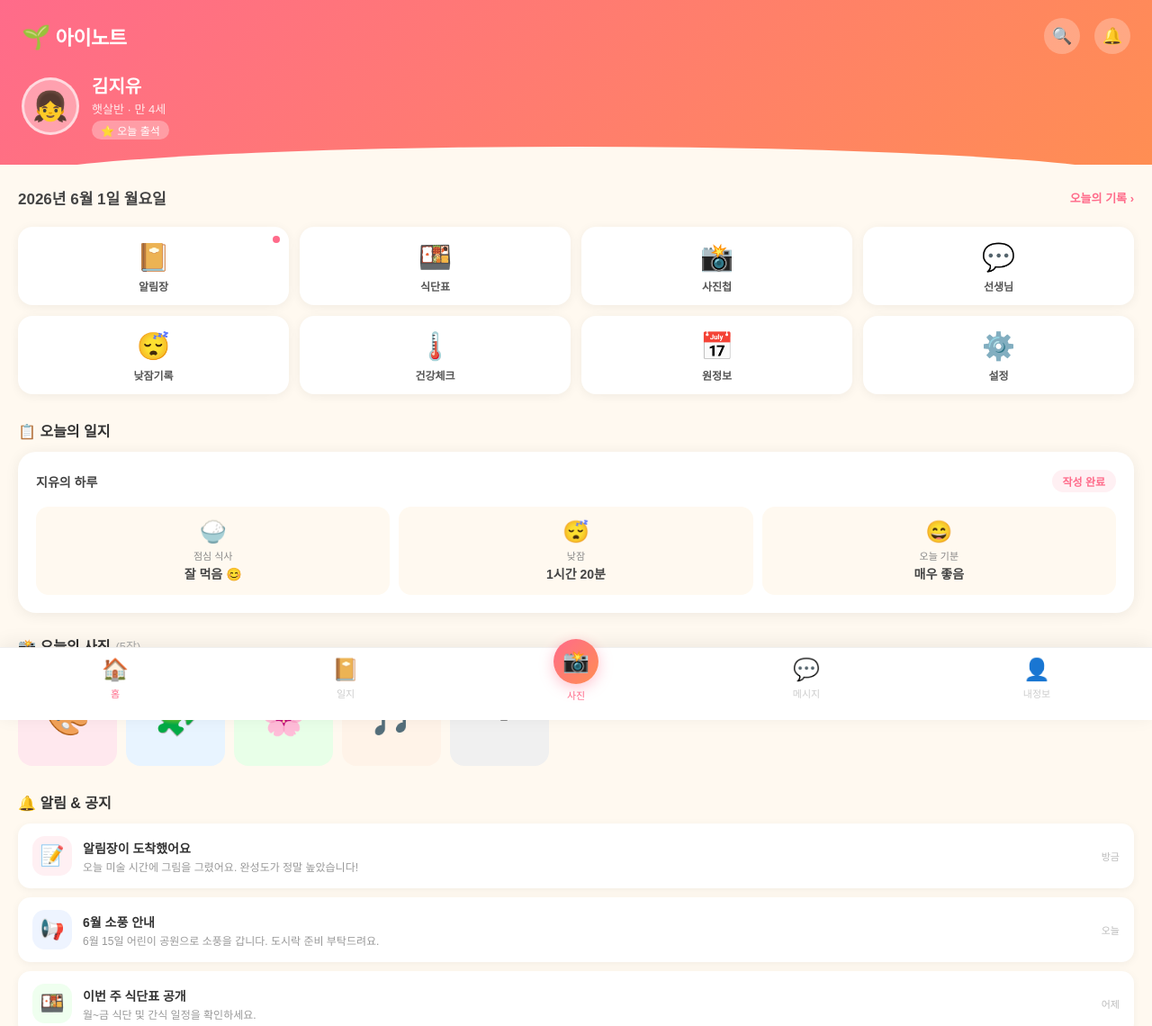
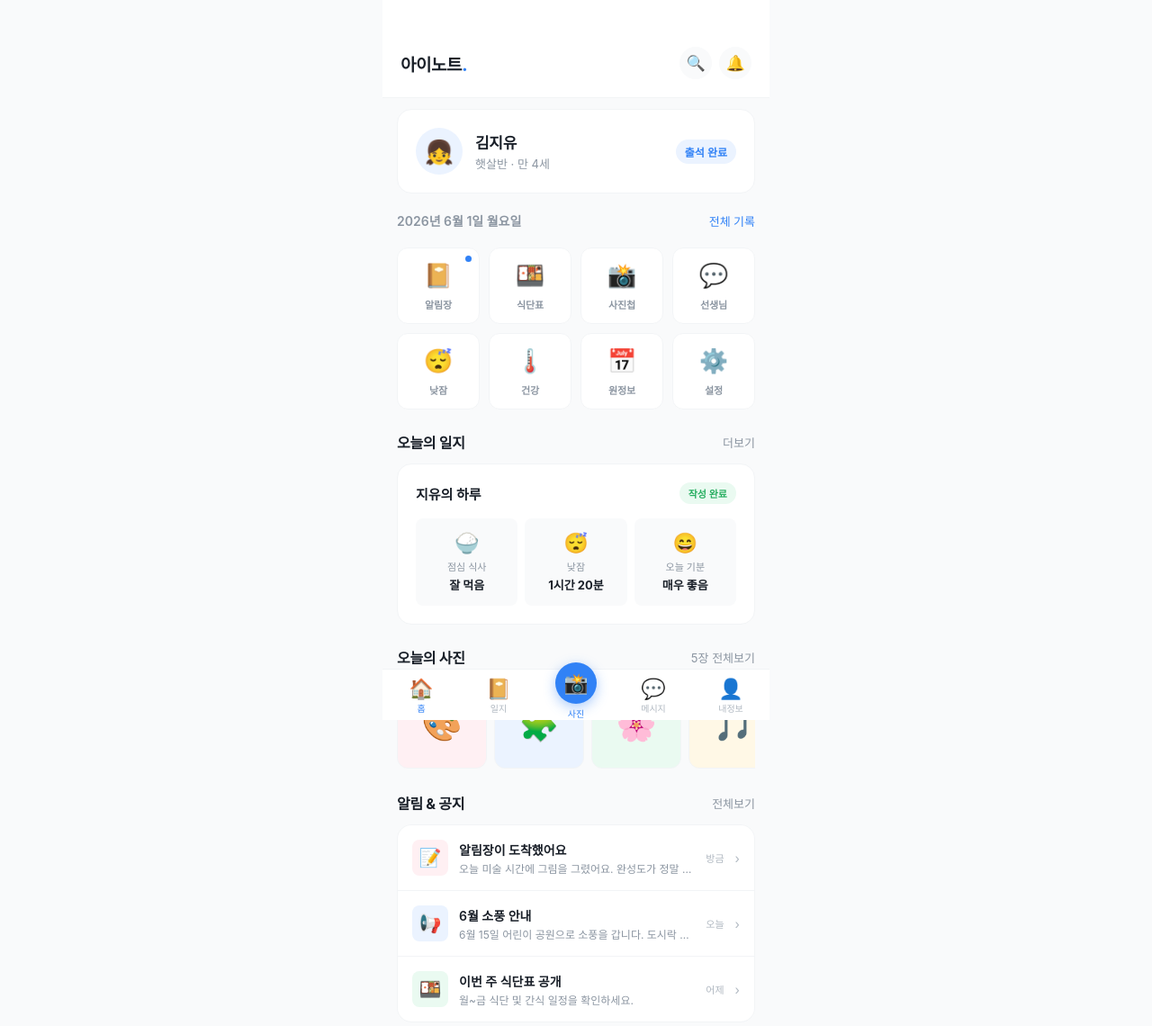
Before and after one commit to dalnim0130/AX-Private, a plain HTML site: page index.html in a window 1280 px wide. Shown: the top 1140 px of the page at 90% size. Drawn offline with Linux system fonts and the light colour scheme.

Commit message:
Redesign UI with Toss-style minimal design system

```diff
--- a/index.html
+++ b/index.html
@@ -3,424 +3,479 @@
 <head>
   <meta charset="UTF-8" />
   <meta name="viewport" content="width=device-width, initial-scale=1.0" />
-  <title>아이노트 — 우리 아이 하루 이야기</title>
+  <title>아이노트</title>
   <style>
-    * { margin: 0; padding: 0; box-sizing: border-box; }
+    * { margin: 0; padding: 0; box-sizing: border-box; -webkit-tap-highlight-color: transparent; }
+
+    :root {
+      --blue: #3182F6;
+      --blue-light: #EBF3FF;
+      --text-primary: #191F28;
+      --text-secondary: #8B95A1;
+      --text-tertiary: #B0B8C1;
+      --bg: #F9FAFB;
+      --surface: #FFFFFF;
+      --border: #F2F4F6;
+      --radius-lg: 16px;
+      --radius-md: 12px;
+      --radius-sm: 8px;
+    }
 
     body {
-      font-family: 'Apple SD Gothic Neo', 'Noto Sans KR', sans-serif;
-      background: #FFF9F0;
-      color: #333;
+      font-family: -apple-system, 'Apple SD Gothic Neo', 'Pretendard', sans-serif;
+      background: var(--bg);
+      color: var(--text-primary);
       min-height: 100vh;
+      max-width: 430px;
+      margin: 0 auto;
     }
 
-    /* ── 상단 헤더 ── */
+    /* ── 헤더 ── */
     header {
-      background: linear-gradient(135deg, #FF6B8A 0%, #FF8E53 100%);
-      padding: 20px 24px 28px;
-      color: white;
-      position: relative;
-      overflow: hidden;
+      background: var(--surface);
+      padding: 52px 20px 20px;
+      border-bottom: 1px solid var(--border);
     }
-    header::after {
-      content: '';
-      position: absolute;
-      bottom: -20px; left: 0; right: 0;
-      height: 40px;
-      background: #FFF9F0;
-      border-radius: 50% 50% 0 0 / 100% 100% 0 0;
+    .header-row {
+      display: flex;
+      justify-content: space-between;
+      align-items: center;
     }
-    .header-top {
+    .logo {
+      font-size: 19px;
+      font-weight: 800;
+      letter-spacing: -0.5px;
+      color: var(--text-primary);
+    }
+    .logo-dot { color: var(--blue); }
+    .header-actions { display: flex; gap: 8px; }
+    .icon-btn {
+      width: 36px; height: 36px;
+      border: none;
+      background: var(--bg);
+      border-radius: 50%;
+      display: flex; align-items: center; justify-content: center;
+      cursor: pointer;
+      font-size: 17px;
+    }
+
+    /* ── 프로필 배너 ── */
+    .profile-banner {
+      background: var(--surface);
+      margin: 12px 16px 0;
+      border-radius: var(--radius-lg);
+      padding: 20px;
+      display: flex;
+      align-items: center;
+      gap: 14px;
+      border: 1px solid var(--border);
+    }
+    .avatar {
+      width: 52px; height: 52px;
+      background: var(--blue-light);
+      border-radius: 50%;
+      display: flex; align-items: center; justify-content: center;
+      font-size: 26px;
+      flex-shrink: 0;
+    }
+    .profile-info { flex: 1; }
+    .profile-name {
+      font-size: 17px;
+      font-weight: 700;
+      letter-spacing: -0.3px;
+    }
+    .profile-sub {
+      font-size: 13px;
+      color: var(--text-secondary);
+      margin-top: 2px;
+    }
+    .attendance-badge {
+      background: var(--blue-light);
+      color: var(--blue);
+      font-size: 12px;
+      font-weight: 600;
+      padding: 5px 10px;
+      border-radius: 20px;
+      white-space: nowrap;
+    }
+
+    /* ── 본문 ── */
+    main { padding: 20px 16px 100px; }
+
+    .date-row {
       display: flex;
       justify-content: space-between;
       align-items: center;
       margin-bottom: 20px;
     }
-    .app-logo {
-      font-size: 22px;
-      font-weight: 800;
-      letter-spacing: -0.5px;
+    .date-text {
+      font-size: 14px;
+      font-weight: 600;
+      color: var(--text-secondary);
     }
-    .app-logo span { font-size: 26px; }
-    .header-icons { display: flex; gap: 16px; }
-    .header-icons button {
-      background: rgba(255,255,255,0.25);
-      border: none;
-      border-radius: 50%;
-      width: 40px; height: 40px;
-      font-size: 18px;
-      cursor: pointer;
-      display: flex; align-items: center; justify-content: center;
+    .view-all {
+      font-size: 13px;
+      color: var(--blue);
+      font-weight: 500;
+      text-decoration: none;
     }
 
-    .child-profile {
-      display: flex;
-      align-items: center;
-      gap: 14px;
+    /* 빠른 메뉴 */
+    .quick-grid {
+      display: grid;
+      grid-template-columns: repeat(4, 1fr);
+      gap: 10px;
+      margin-bottom: 24px;
     }
-    .avatar {
-      width: 64px; height: 64px;
+    .q-item {
+      background: var(--surface);
+      border-radius: var(--radius-md);
+      padding: 14px 6px 12px;
+      text-align: center;
+      border: 1px solid var(--border);
+      cursor: pointer;
+      text-decoration: none;
+      color: inherit;
+      display: block;
+      position: relative;
+      transition: background .12s;
+    }
+    .q-item:active { background: var(--bg); }
+    .q-icon { font-size: 26px; display: block; margin-bottom: 6px; }
+    .q-label {
+      font-size: 11px;
+      font-weight: 600;
+      color: var(--text-secondary);
+      letter-spacing: -0.2px;
+    }
+    .q-badge {
+      position: absolute;
+      top: 8px; right: 8px;
+      width: 7px; height: 7px;
+      background: var(--blue);
       border-radius: 50%;
-      background: rgba(255,255,255,0.35);
-      display: flex; align-items: center; justify-content: center;
-      font-size: 32px;
-      border: 3px solid rgba(255,255,255,0.6);
-    }
-    .child-info h2 { font-size: 20px; font-weight: 700; }
-    .child-info p { font-size: 13px; opacity: 0.85; margin-top: 2px; }
-    .badge {
-      display: inline-block;
-      background: rgba(255,255,255,0.3);
-      border-radius: 20px;
-      padding: 2px 10px;
-      font-size: 12px;
-      margin-top: 4px;
     }
 
-    /* ── 본문 ── */
-    main { padding: 24px 20px 100px; }
-
-    /* 오늘 날짜 */
-    .date-bar {
+    /* 섹션 헤더 */
+    .sec-head {
       display: flex;
       justify-content: space-between;
       align-items: center;
-      margin-bottom: 20px;
+      margin-bottom: 12px;
     }
-    .date-bar h3 { font-size: 17px; font-weight: 700; color: #444; }
-    .date-bar span { font-size: 13px; color: #FF6B8A; font-weight: 600; }
-
-    /* 빠른 메뉴 그리드 */
-    .quick-menu {
-      display: grid;
-      grid-template-columns: repeat(4, 1fr);
-      gap: 12px;
-      margin-bottom: 28px;
-    }
-    .menu-item {
-      background: white;
-      border-radius: 16px;
-      padding: 16px 8px 12px;
-      text-align: center;
-      box-shadow: 0 2px 12px rgba(0,0,0,0.06);
-      cursor: pointer;
-      transition: transform .15s, box-shadow .15s;
-      text-decoration: none;
-      color: inherit;
-      display: block;
-    }
-    .menu-item:active { transform: scale(0.95); }
-    .menu-icon {
-      font-size: 30px;
-      margin-bottom: 6px;
-      display: block;
-    }
-    .menu-label { font-size: 12px; font-weight: 600; color: #555; }
-    .menu-item .dot {
-      width: 8px; height: 8px;
-      background: #FF6B8A;
-      border-radius: 50%;
-      position: absolute;
-      top: 10px; right: 10px;
-    }
-    .menu-item { position: relative; }
-
-    /* 카드 섹션 공통 */
-    .section-title {
+    .sec-title {
       font-size: 16px;
       font-weight: 700;
-      color: #333;
-      margin-bottom: 12px;
-      display: flex;
-      align-items: center;
-      gap: 6px;
+      letter-spacing: -0.3px;
+    }
+    .sec-more {
+      font-size: 13px;
+      color: var(--text-secondary);
+      text-decoration: none;
     }
 
     /* 오늘의 일지 카드 */
-    .today-card {
-      background: white;
-      border-radius: 20px;
+    .journal-card {
+      background: var(--surface);
+      border-radius: var(--radius-lg);
       padding: 20px;
-      box-shadow: 0 2px 16px rgba(0,0,0,0.07);
+      border: 1px solid var(--border);
       margin-bottom: 24px;
     }
-    .today-card .card-header {
+    .journal-top {
       display: flex;
       justify-content: space-between;
       align-items: center;
       margin-bottom: 16px;
     }
-    .card-header .tag {
-      background: #FFF0F3;
-      color: #FF6B8A;
+    .journal-name { font-size: 15px; font-weight: 700; }
+    .status-tag {
+      background: #EAFAF1;
+      color: #27AE60;
+      font-size: 11px;
+      font-weight: 600;
+      padding: 4px 10px;
       border-radius: 20px;
-      padding: 4px 12px;
-      font-size: 12px;
-      font-weight: 600;
     }
-    .today-stats {
+    .stat-grid {
       display: grid;
       grid-template-columns: repeat(3, 1fr);
-      gap: 10px;
+      gap: 8px;
     }
-    .stat-item {
-      background: #FFF9F0;
-      border-radius: 14px;
-      padding: 14px 10px;
+    .stat-box {
+      background: var(--bg);
+      border-radius: var(--radius-sm);
+      padding: 14px 8px;
       text-align: center;
     }
-    .stat-item .emoji { font-size: 24px; display: block; margin-bottom: 4px; }
-    .stat-item .stat-label { font-size: 11px; color: #888; }
-    .stat-item .stat-value { font-size: 14px; font-weight: 700; color: #444; margin-top: 2px; }
+    .stat-emoji { font-size: 22px; display: block; margin-bottom: 5px; }
+    .stat-lbl { font-size: 11px; color: var(--text-secondary); }
+    .stat-val { font-size: 13px; font-weight: 700; margin-top: 3px; color: var(--text-primary); }
 
-    /* 사진 갤러리 미리보기 */
-    .photo-row {
+    /* 사진 */
+    .photo-scroll {
       display: flex;
-      gap: 10px;
+      gap: 8px;
       overflow-x: auto;
-      padding-bottom: 4px;
+      padding-bottom: 2px;
       margin-bottom: 24px;
       scrollbar-width: none;
     }
-    .photo-row::-webkit-scrollbar { display: none; }
+    .photo-scroll::-webkit-scrollbar { display: none; }
     .photo-thumb {
-      min-width: 110px; height: 110px;
-      border-radius: 16px;
+      min-width: 100px; height: 100px;
+      border-radius: var(--radius-md);
       display: flex; align-items: center; justify-content: center;
-      font-size: 40px;
+      font-size: 36px;
+      flex-shrink: 0;
+      border: 1px solid var(--border);
       cursor: pointer;
-      flex-shrink: 0;
     }
-    .photo-thumb:nth-child(1) { background: #FFE8EE; }
-    .photo-thumb:nth-child(2) { background: #E8F4FF; }
-    .photo-thumb:nth-child(3) { background: #E8FFE8; }
-    .photo-thumb:nth-child(4) { background: #FFF3E8; }
-    .photo-thumb.more {
-      background: #F0F0F0;
-      font-size: 16px;
+    .photo-thumb:nth-child(1) { background: #FFF0F3; }
+    .photo-thumb:nth-child(2) { background: #EBF3FF; }
+    .photo-thumb:nth-child(3) { background: #EAFAF1; }
+    .photo-thumb:nth-child(4) { background: #FFF8E6; }
+    .photo-more {
+      background: var(--bg);
+      color: var(--text-secondary);
+      font-size: 14px;
       font-weight: 700;
-      color: #888;
     }
 
-    /* 알림/공지 */
-    .notice-list { display: flex; flex-direction: column; gap: 10px; margin-bottom: 24px; }
+    /* 알림 리스트 */
+    .notice-list { display: flex; flex-direction: column; gap: 1px; background: var(--border); border-radius: var(--radius-lg); overflow: hidden; border: 1px solid var(--border); }
     .notice-item {
-      background: white;
-      border-radius: 14px;
-      padding: 14px 16px;
-      box-shadow: 0 2px 10px rgba(0,0,0,0.05);
+      background: var(--surface);
+      padding: 16px;
       display: flex;
       align-items: center;
       gap: 12px;
       cursor: pointer;
+      transition: background .1s;
     }
-    .notice-icon-wrap {
-      width: 44px; height: 44px;
-      border-radius: 14px;
+    .notice-item:active { background: var(--bg); }
+    .n-icon {
+      width: 40px; height: 40px;
+      border-radius: var(--radius-sm);
       display: flex; align-items: center; justify-content: center;
-      font-size: 22px;
+      font-size: 20px;
       flex-shrink: 0;
     }
-    .notice-icon-wrap.pink { background: #FFF0F3; }
-    .notice-icon-wrap.blue { background: #EEF4FF; }
-    .notice-icon-wrap.green { background: #EFFFEF; }
-    .notice-content { flex: 1; overflow: hidden; }
-    .notice-title { font-size: 14px; font-weight: 600; }
-    .notice-sub { font-size: 12px; color: #999; margin-top: 2px; white-space: nowrap; overflow: hidden; text-overflow: ellipsis; }
-    .notice-time { font-size: 11px; color: #BBB; flex-shrink: 0; }
+    .n-icon.pink { background: #FFF0F3; }
+    .n-icon.blue { background: var(--blue-light); }
+    .n-icon.green { background: #EAFAF1; }
+    .n-body { flex: 1; overflow: hidden; }
+    .n-title { font-size: 14px; font-weight: 600; }
+    .n-desc { font-size: 12px; color: var(--text-secondary); margin-top: 2px; white-space: nowrap; overflow: hidden; text-overflow: ellipsis; }
+    .n-time { font-size: 11px; color: var(--text-tertiary); flex-shrink: 0; }
+    .n-arrow { color: var(--text-tertiary); font-size: 14px; flex-shrink: 0; }
 
-    /* ── 하단 내비게이션 ── */
-    .bottom-nav {
+    /* ── 하단 탭 ── */
+    .tab-bar {
       position: fixed;
-      bottom: 0; left: 0; right: 0;
-      background: white;
-      border-top: 1px solid #F0F0F0;
+      bottom: 0; left: 50%; transform: translateX(-50%);
+      width: 100%; max-width: 430px;
+      background: var(--surface);
+      border-top: 1px solid var(--border);
       display: flex;
-      padding: 10px 0 20px;
-      box-shadow: 0 -4px 20px rgba(0,0,0,0.07);
+      padding: 10px 0 env(safe-area-inset-bottom, 16px);
     }
-    .nav-item {
+    .tab-item {
       flex: 1;
       display: flex;
       flex-direction: column;
       align-items: center;
-      gap: 4px;
+      gap: 3px;
       cursor: pointer;
-      color: #CCC;
-      font-size: 11px;
+      color: var(--text-tertiary);
+      font-size: 10px;
       font-weight: 500;
       text-decoration: none;
-      transition: color .15s;
+      transition: color .1s;
     }
-    .nav-item.active { color: #FF6B8A; }
-    .nav-item .nav-icon { font-size: 24px; }
-    .nav-item.center-btn .nav-icon {
-      background: linear-gradient(135deg, #FF6B8A, #FF8E53);
+    .tab-item.active { color: var(--blue); }
+    .tab-icon { font-size: 22px; line-height: 1; }
+    .tab-item.fab .tab-icon {
+      background: var(--blue);
       color: white;
-      width: 50px; height: 50px;
+      width: 46px; height: 46px;
       border-radius: 50%;
       display: flex; align-items: center; justify-content: center;
-      margin-top: -20px;
-      font-size: 24px;
-      box-shadow: 0 4px 16px rgba(255,107,138,0.4);
+      margin-top: -18px;
+      font-size: 22px;
+      box-shadow: 0 4px 14px rgba(49,130,246,0.4);
     }
-    .nav-item.center-btn { color: #FF6B8A; }
+    .tab-item.fab { color: var(--blue); }
   </style>
 </head>
 <body>
 
   <!-- 헤더 -->
   <header>
-    <div class="header-top">
-      <div class="app-logo"><span>🌱</span> 아이노트</div>
-      <div class="header-icons">
-        <button title="검색">🔍</button>
-        <button title="알림">🔔</button>
-      </div>
-    </div>
-    <div class="child-profile">
-      <div class="avatar">👧</div>
-      <div class="child-info">
-        <h2>김지유</h2>
-        <p>햇살반 · 만 4세</p>
-        <span class="badge">⭐ 오늘 출석</span>
+    <div class="header-row">
+      <div class="logo">아이노트<span class="logo-dot">.</span></div>
+      <div class="header-actions">
+        <button class="icon-btn" title="검색">🔍</button>
+        <button class="icon-btn" title="알림">🔔</button>
       </div>
     </div>
   </header>
+
+  <!-- 프로필 배너 -->
+  <div class="profile-banner">
+    <div class="avatar">👧</div>
+    <div class="profile-info">
+      <div class="profile-name">김지유</div>
+      <div class="profile-sub">햇살반 · 만 4세</div>
+    </div>
+    <div class="attendance-badge">출석 완료</div>
+  </div>
 
   <!-- 본문 -->
   <main>
 
     <!-- 날짜 -->
-    <div class="date-bar">
-      <h3>2026년 6월 1일 월요일</h3>
-      <span>오늘의 기록 ›</span>
+    <div class="date-row">
+      <span class="date-text">2026년 6월 1일 월요일</span>
+      <a class="view-all" href="#">전체 기록</a>
     </div>
 
     <!-- 빠른 메뉴 -->
-    <div class="quick-menu">
-      <a class="menu-item" href="#">
-        <div class="dot"></div>
-        <span class="menu-icon">📔</span>
-        <span class="menu-label">알림장</span>
+    <div class="quick-grid">
+      <a class="q-item" href="#">
+        <div class="q-badge"></div>
+        <span class="q-icon">📔</span>
+        <span class="q-label">알림장</span>
       </a>
-      <a class="menu-item" href="#">
-        <span class="menu-icon">🍱</span>
-        <span class="menu-label">식단표</span>
+      <a class="q-item" href="#">
+        <span class="q-icon">🍱</span>
+        <span class="q-label">식단표</span>
       </a>
-      <a class="menu-item" href="#">
-        <span class="menu-icon">📸</span>
-        <span class="menu-label">사진첩</span>
+      <a class="q-item" href="#">
+        <span class="q-icon">📸</span>
+        <span class="q-label">사진첩</span>
       </a>
-      <a class="menu-item" href="#">
-        <span class="menu-icon">💬</span>
-        <span class="menu-label">선생님</span>
+      <a class="q-item" href="#">
+        <span class="q-icon">💬</span>
+        <span class="q-label">선생님</span>
       </a>
-      <a class="menu-item" href="#">
-        <span class="menu-icon">😴</span>
-        <span class="menu-label">낮잠기록</span>
+      <a class="q-item" href="#">
+        <span class="q-icon">😴</span>
+        <span class="q-label">낮잠</span>
       </a>
-      <a class="menu-item" href="#">
-        <span class="menu-icon">🌡️</span>
-        <span class="menu-label">건강체크</span>
+      <a class="q-item" href="#">
+        <span class="q-icon">🌡️</span>
+        <span class="q-label">건강</span>
       </a>
-      <a class="menu-item" href="#">
-        <span class="menu-icon">📅</span>
-        <span class="menu-label">원정보</span>
+      <a class="q-item" href="#">
+        <span class="q-icon">📅</span>
+        <span class="q-label">원정보</span>
       </a>
-      <a class="menu-item" href="#">
-        <span class="menu-icon">⚙️</span>
-        <span class="menu-label">설정</span>
+      <a class="q-item" href="#">
+        <span class="q-icon">⚙️</span>
+        <span class="q-label">설정</span>
       </a>
     </div>
 
     <!-- 오늘의 일지 -->
-    <div class="section-title">📋 오늘의 일지</div>
-    <div class="today-card">
-      <div class="card-header">
-        <span style="font-size:14px; font-weight:600; color:#444;">지유의 하루</span>
-        <span class="tag">작성 완료</span>
+    <div class="sec-head">
+      <span class="sec-title">오늘의 일지</span>
+      <a class="sec-more" href="#">더보기</a>
+    </div>
+    <div class="journal-card">
+      <div class="journal-top">
+        <span class="journal-name">지유의 하루</span>
+        <span class="status-tag">작성 완료</span>
       </div>
-      <div class="today-stats">
-        <div class="stat-item">
-          <span class="emoji">🍚</span>
-          <div class="stat-label">점심 식사</div>
-          <div class="stat-value">잘 먹음 😊</div>
+      <div class="stat-grid">
+        <div class="stat-box">
+          <span class="stat-emoji">🍚</span>
+          <div class="stat-lbl">점심 식사</div>
+          <div class="stat-val">잘 먹음</div>
         </div>
-        <div class="stat-item">
-          <span class="emoji">😴</span>
-          <div class="stat-label">낮잠</div>
-          <div class="stat-value">1시간 20분</div>
+        <div class="stat-box">
+          <span class="stat-emoji">😴</span>
+          <div class="stat-lbl">낮잠</div>
+          <div class="stat-val">1시간 20분</div>
         </div>
-        <div class="stat-item">
-          <span class="emoji">😄</span>
-          <div class="stat-label">오늘 기분</div>
-          <div class="stat-value">매우 좋음</div>
+        <div class="stat-box">
+          <span class="stat-emoji">😄</span>
+          <div class="stat-lbl">오늘 기분</div>
+          <div class="stat-val">매우 좋음</div>
         </div>
       </div>
     </div>
 
     <!-- 오늘의 사진 -->
-    <div class="section-title">📸 오늘의 사진 <span style="font-size:13px;font-weight:400;color:#aaa;">(5장)</span></div>
-    <div class="photo-row">
+    <div class="sec-head">
+      <span class="sec-title">오늘의 사진</span>
+      <a class="sec-more" href="#">5장 전체보기</a>
+    </div>
+    <div class="photo-scroll">
       <div class="photo-thumb">🎨</div>
       <div class="photo-thumb">🧩</div>
       <div class="photo-thumb">🌸</div>
       <div class="photo-thumb">🎵</div>
-      <div class="photo-thumb more">+1</div>
+      <div class="photo-thumb photo-more">+1</div>
     </div>
 
     <!-- 알림 & 공지 -->
-    <div class="section-title">🔔 알림 & 공지</div>
+    <div class="sec-head">
+      <span class="sec-title">알림 & 공지</span>
+      <a class="sec-more" href="#">전체보기</a>
+    </div>
     <div class="notice-list">
       <div class="notice-item">
-        <div class="notice-icon-wrap pink">📝</div>
-        <div class="notice-content">
-          <div class="notice-title">알림장이 도착했어요</div>
-          <div class="notice-sub">오늘 미술 시간에 그림을 그렸어요. 완성도가 정말 높았습니다!</div>
+        <div class="n-icon pink">📝</div>
+        <div class="n-body">
+          <div class="n-title">알림장이 도착했어요</div>
+          <div class="n-desc">오늘 미술 시간에 그림을 그렸어요. 완성도가 정말 높았습니다!</div>
         </div>
-        <span class="notice-time">방금</span>
+        <span class="n-time">방금</span>
+        <span class="n-arrow">›</span>
       </div>
       <div class="notice-item">
-        <div class="notice-icon-wrap blue">📢</div>
-        <div class="notice-content">
-          <div class="notice-title">6월 소풍 안내</div>
-          <div class="notice-sub">6월 15일 어린이 공원으로 소풍을 갑니다. 도시락 준비 부탁드려요.</div>
+        <div class="n-icon blue">📢</div>
+        <div class="n-body">
+          <div class="n-title">6월 소풍 안내</div>
+          <div class="n-desc">6월 15일 어린이 공원으로 소풍을 갑니다. 도시락 준비 부탁드려요.</div>
         </div>
-        <span class="notice-time">오늘</span>
+        <span class="n-time">오늘</span>
+        <span class="n-arrow">›</span>
       </div>
       <div class="notice-item">
-        <div class="notice-icon-wrap green">🍱</div>
-        <div class="notice-content">
-          <div class="notice-title">이번 주 식단표 공개</div>
-          <div class="notice-sub">월~금 식단 및 간식 일정을 확인하세요.</div>
+        <div class="n-icon green">🍱</div>
+        <div class="n-body">
+          <div class="n-title">이번 주 식단표 공개</div>
+          <div class="n-desc">월~금 식단 및 간식 일정을 확인하세요.</div>
         </div>
-        <span class="notice-time">어제</span>
+        <span class="n-time">어제</span>
+        <span class="n-arrow">›</span>
       </div>
     </div>
 
   </main>
 
-  <!-- 하단 내비게이션 -->
-  <nav class="bottom-nav">
-    <a class="nav-item active" href="#">
-      <span class="nav-icon">🏠</span>
+  <!-- 하단 탭 -->
+  <nav class="tab-bar">
+    <a class="tab-item active" href="#">
+      <span class="tab-icon">🏠</span>
       홈
     </a>
-    <a class="nav-item" href="#">
-      <span class="nav-icon">📔</span>
+    <a class="tab-item" href="#">
+      <span class="tab-icon">📔</span>
       일지
     </a>
-    <a class="nav-item center-btn" href="#">
-      <span class="nav-icon">📸</span>
+    <a class="tab-item fab" href="#">
+      <span class="tab-icon">📸</span>
       사진
     </a>
-    <a class="nav-item" href="#">
-      <span class="nav-icon">💬</span>
+    <a class="tab-item" href="#">
+      <span class="tab-icon">💬</span>
       메시지
     </a>
-    <a class="nav-item" href="#">
-      <span class="nav-icon">👤</span>
+    <a class="tab-item" href="#">
+      <span class="tab-icon">👤</span>
       내정보
     </a>
   </nav>
```
